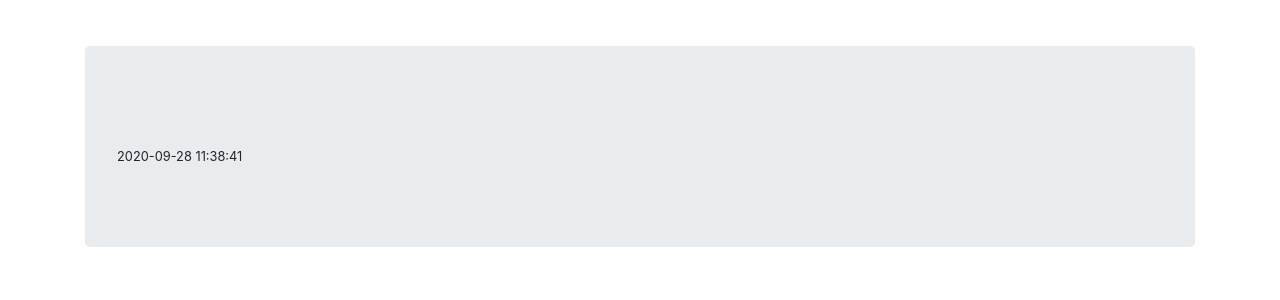
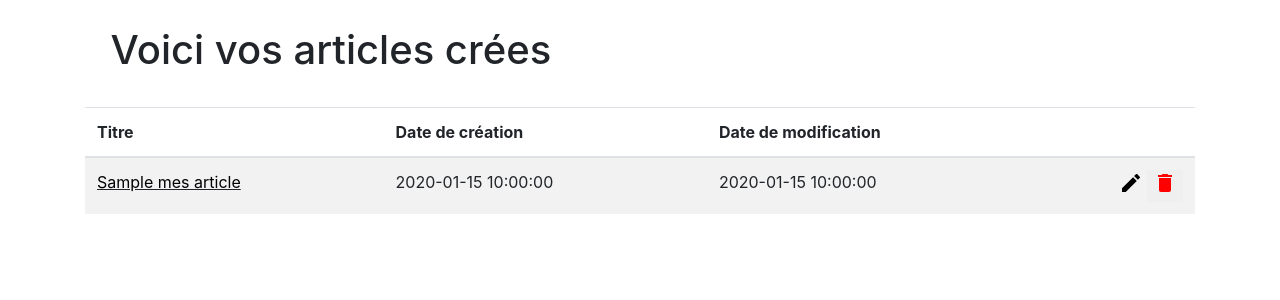
Before and after one commit to delpivarleandre/Institut-g4-ing1-Projet1, a Symfony app: template templates/pages/pageMesArticles.html.twig in a window 1280 px wide. Shown: the part 50-350 px from the top of the page. Run offline with Twig, Linux system fonts and the light colour scheme; the template is opened without the code that fills it: most values are stand-ins (such as "Sample title", 1, 10 or a date in 2020); some libraries are stand-ins or nearby versions.

Commit message:
CRUD mes articles

```diff
--- a/config/routes.yaml
+++ b/config/routes.yaml
@@ -9,3 +9,7 @@ page_detaillée:
 mes_articles:
     path: /mesArticles
     controller: App\Controller\PageMesArticlesController::mesArticles
+
+supp_article:
+    path: /mesArticles/delete/{id}
+    controller: App\Controller\PageMesArticlesController::supprimerArticle
--- a/public/css/main.css
+++ b/public/css/main.css
@@ -6,13 +6,11 @@
 
 }
 
-header {
-  padding-top: 3rem;
-}
+
 
 .header {
   width:100%;
-  position: fixed;
+  position: sticky;
   top:0px;
   left:0px;
   display: flex;
@@ -39,3 +37,18 @@ header {
   text-align: right;
   align-items: flex-start;
 }
+
+.paddingh1 {
+  padding: 1.6rem;
+}
+
+.buttonAlign {
+  text-align: right;
+}
+
+.deleteArticle {
+  color: red;
+  border: none;
+  box-shadow: none;
+  cursor: pointer;
+}
--- a/templates/pages/pageAccueil.html.twig
+++ b/templates/pages/pageAccueil.html.twig
@@ -19,7 +19,7 @@
 					<div class="card-body" style="padding-top: 3px">
 						<small>{{ art.getDateCrea() |date('Y-m-d H:i:s')}}</small>
 						<p class="card-text">{{ art.getContenu() }}</p>
-						<a href="pageDetail/?id={{ art.getId }}" class="btn btn-outline-primary">Voir plus</a>
+						<a href="pageDetail/?id={{ art.getId() }}" class="btn btn-outline-primary">Voir plus</a>
 					</div>
 				</div>
 			{% endfor %}
--- a/templates/pages/pageMesArticles.html.twig
+++ b/templates/pages/pageMesArticles.html.twig
@@ -3,19 +3,67 @@
 	Mes articles
 {% endblock %}
 {% block body %}
+	{% for message in app.flashes('success') %}
+		<div class="alert alert-success">
+			{{ message }}
+		</div>
+	{% endfor %}
+	{% for message in app.flashes('error') %}
+		<div class="alert alert-danger">
+			{{ message }}
+		</div>
+	{% endfor %}
 	<div class="container">
-		<div class="jumbotron mt-5">
-			<div class="col-sm-8 mx-auto">
-				<h1 class="text-center">{{ article[0].titre }}</h1>
-			</div>
-			<br>
-			<small>{{ article[0].dateModif |date('Y-m-d H:i:s') }}</small>
-			<div style="text-align: center;">
-				<p>{{ article[0].contenu }}</p>
-			</div>
-			<small>{{ article[0].getIdUser().nom }}
-				{{ article[0].getIdUser().prenom }}</small>
+		<h1 class="paddingh1">Voici vos articles crées</h1>
+		<table class="table table-striped">
+			<thead>
+				<tr>
+					<th scope="col">Titre</th>
+					<th scope="col">Date de création</th>
+					<th scope="col">Date de modification</th>
+					<th class="action">&nbsp;</th>
+				</tr>
+			</thead>
 
-		</div>
-	</div>
-{% endblock %}
+			<tbody>
+				{% for art in mes_articles %}
+					<tr>
+						<td>
+							<U>
+								<a href="pageDetail/?id={{ art.getId }}" style="color:black;">
+									{{ art.getTitre() }}
+								</a>
+							</U>
+						</td>
+						<td>{{ art.getDateCrea() |date('Y-m-d H:i:s') }}</td>
+						<td>{{ art.getDateModif() |date('Y-m-d H:i:s') }}</td>
+						<td
+							class="buttonAlign">
+							<!-- TODO Voir pour edit article  -->
+							<div class="button">
+
+								<a style="color:black;" href="mesArticles/?id={{ art.getId() }}">
+									<svg style="width:24px;height:24px" viewbox="0 0 24 24">
+										<path fill="currentColor" d="M20.71,7.04C21.1,6.65 21.1,6 20.71,5.63L18.37,3.29C18,2.9 17.35,2.9 16.96,3.29L15.12,5.12L18.87,8.87M3,17.25V21H6.75L17.81,9.93L14.06,6.18L3,17.25Z"/>
+									</svg>
+								</a>
+
+								<a style="color:red;">
+									<form method="post" action="{{ path('supp_article', {id: art.id}) }}" style="display: inline-block;" onsubmit="return confirm('Voulez-vous vraiment supprimer cette article ?')">
+										<input type="hidden" name="_method" value="DELETE">
+										<input type="hidden" name="_token" value="{{csrf_token('delete' ~ art.id)}}">
+										<button class="deleteArticle">
+											<svg style="width:24px;height:24px" viewbox="0 0 24 24">
+												<path fill="currentColor" d="M19,4H15.5L14.5,3H9.5L8.5,4H5V6H19M6,19A2,2 0 0,0 8,21H16A2,2 0 0,0 18,19V7H6V19Z"/>
+											</svg>
+										</button>
+									</form>
+								</a>
+							</div>
+						</td>
+					</tr>
+				</td>
+			</tbody>
+		</tr>
+	{% endfor %}
+</tbody></table></div>{% endblock %}
```
Also changed, not shown: src/Controller/DefaultController.php (+26 -10 lines), src/Controller/PageDetailController.php (+5 -3 lines), src/Controller/PageMesArticlesController.php (+26 -11 lines), src/Repository/ArticleRepository.php (+9 -0 lines).
